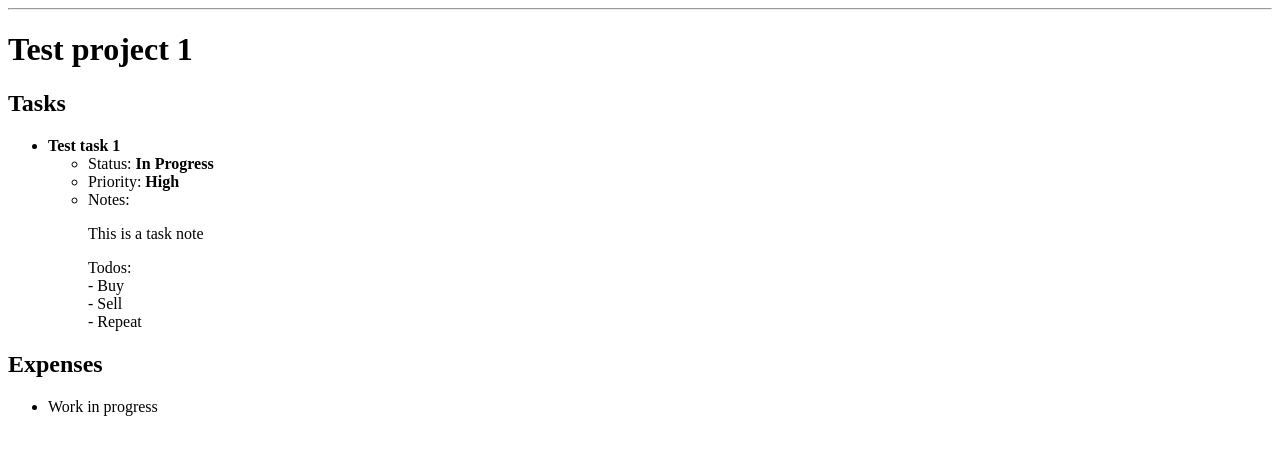
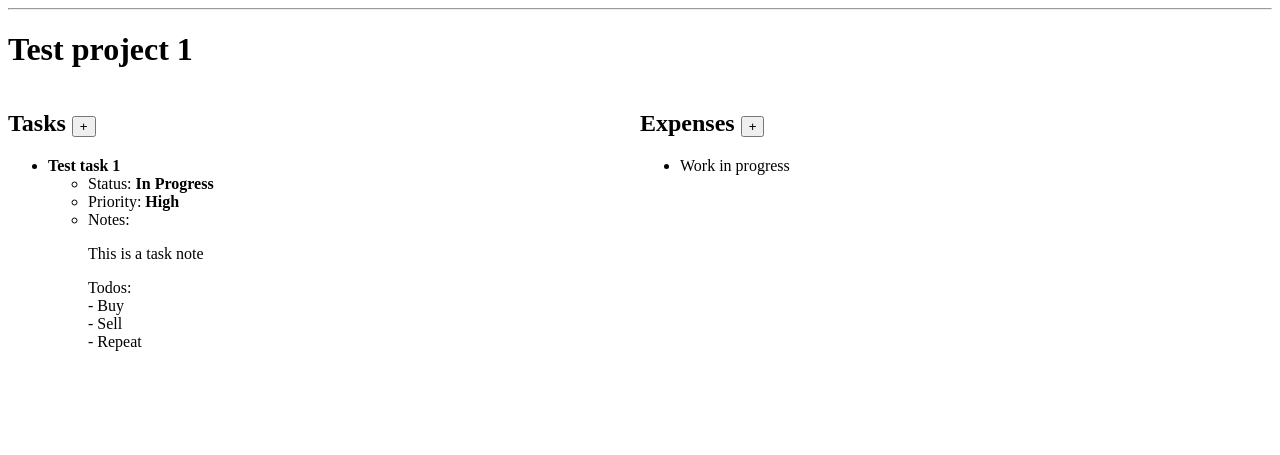
Before and after one commit to akaNiknok/ProjectManager, a Django app: template ProjectManager/PMApp/templates/dashboard.html in a window 1280 px wide. Shown: the part 117-572 px from the top of the page. Run offline with Django 5.2, Linux system fonts and the light colour scheme; the template is opened without the code that fills it: values that come from a table or form of the project are taken from there, others are empty; data comes from the database, SQL or seed files in the repository.

Commit message:
Add initial hiding of tasks/expenses

```diff
--- a/ProjectManager/PMApp/static/custom.css
+++ b/ProjectManager/PMApp/static/custom.css
@@ -0,0 +1,9 @@
+#tasks {
+    float: left;
+    width: 50%;
+}
+
+#expenses {
+    float: right;
+    width: 50%;
+}
--- /dev/null
+++ b/ProjectManager/PMApp/static/scripts.js
@@ -0,0 +1,28 @@
+// Script to automatically redirect when selected new project using projct selector
+document.querySelectorAll("[name=project_selector]")[0].addEventListener('change',
+function () {
+    window.location = "{% url 'switch_project' %}" + this.value;
+});
+
+// Hides the div of either tasks or expenses
+// and shows the appropriate form
+function showNewForm(type) {
+
+    // Get the inverse of type and store it to hideType
+    if (type === "tasks") {
+        var hideType = "expenses"
+    } else {
+        var hideType = "tasks"
+    }
+
+    // Hide the div
+    var divToHide = document.getElementById(hideType);
+    if (divToHide.style.display === "none") {
+        // TODO: Might need to change based on display set by Bootstrap
+        divToHide.style.display = "block";
+    } else {
+        divToHide.style.display = "none";
+    };
+
+    // Show the form
+}
--- a/ProjectManager/PMApp/templates/base.html
+++ b/ProjectManager/PMApp/templates/base.html
@@ -5,6 +5,7 @@
     <title>Project Manager</title>
 
     <link rel="stylesheet" href="{% static 'custom.css' %}">
+    <script src="{% static 'scripts.js' %}"></script>
 </head>
 <body>
     <div class="navbar">
@@ -29,16 +30,10 @@
         <a href="{% url 'create_project' %}">
             <button>+</button>
         </a>
+    </div>
 
-        <!-- Script to automatically redirect when selected new project -->
-        <script>
-            document.querySelectorAll("[name=project_selector]")[0].addEventListener('change',
-            function () {
-                window.location = "{% url 'switch_project' %}" + this.value;
-            });
-        </script>
-    </div>
     <hr>
+
     <div class="body">
         {% block content %}
         {% endblock %}
--- a/ProjectManager/PMApp/templates/dashboard.html
+++ b/ProjectManager/PMApp/templates/dashboard.html
@@ -14,7 +14,12 @@
     <h1>{{ project.project_name }}</h1>
 
     <!-- TODO: Tasks -->
-    <h2>Tasks</h2>
+    <div id="tasks">
+        <h2>
+            Tasks
+            <button onclick="showNewForm('tasks')">+</button>
+        </h2>
+
         <ul>
             {% for task in tasks %}
                 <li><b>{{ task.task_name }}</b>
@@ -26,12 +31,18 @@
                 </li>
             {% endfor %}
         </ul>
+    </div>
 
     <!-- TODO: Expenses -->
-    <h2>Expenses</h2>
+    <div id="expenses">
+    <h2>
+        Expenses
+        <button onclick="showNewForm('expenses')">+</button>
+    </h2>
         <ul>
             <li>Work in progress</li>
         </ul>
+    </div>
 
 
 {% endblock %}
```
Lines whose indentation alone changed are shown as unchanged.
